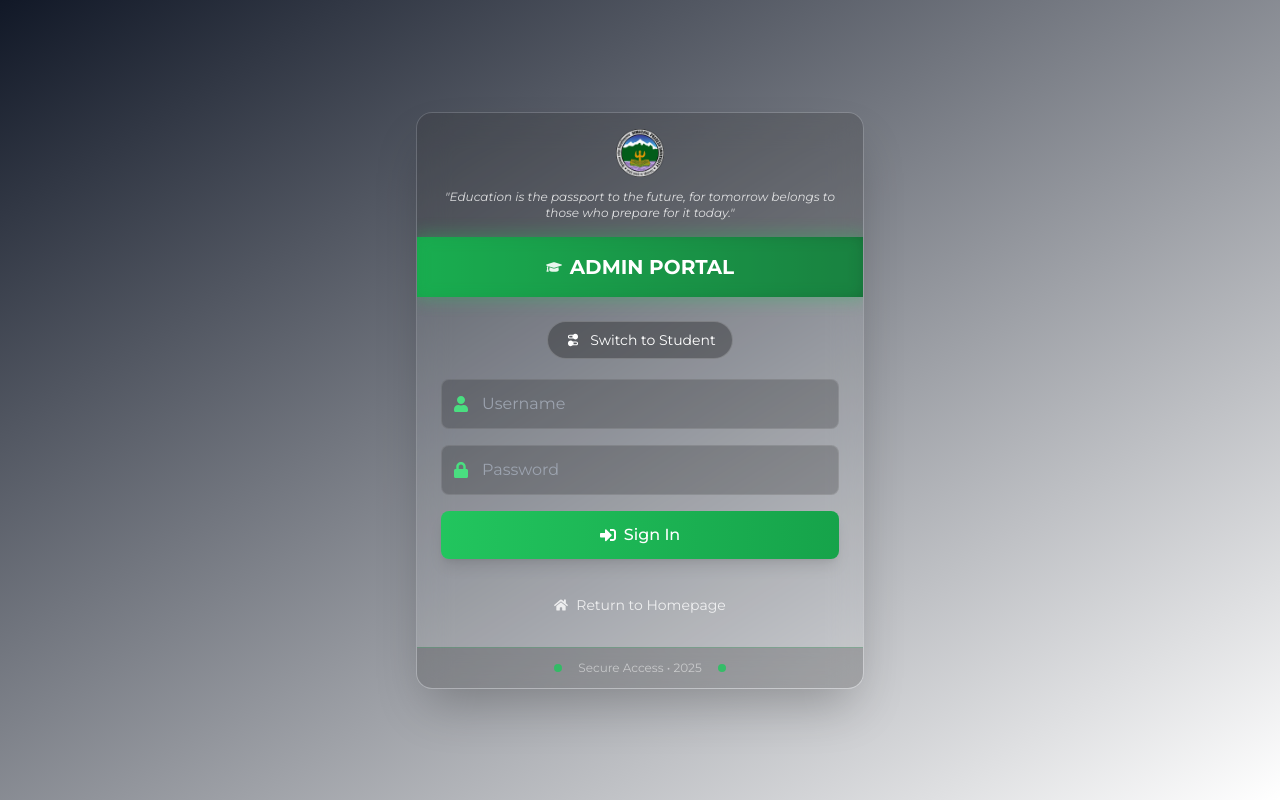
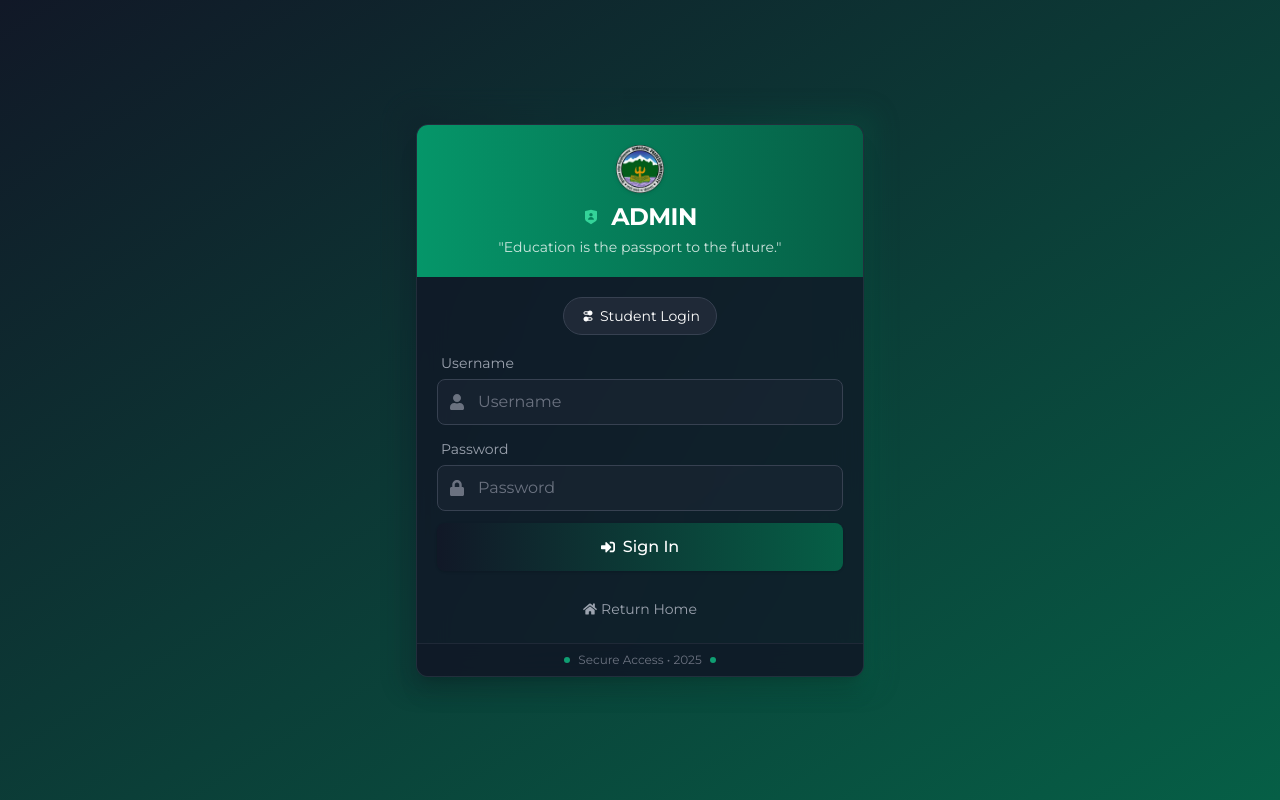
Before and after one commit to ayushthakur4/CollegeManage, a React (Vite) app: page /login in a window 1280 px wide. Shown: the top 800 px of the page. Built offline with nearby package versions, Linux system fonts and the light colour scheme.

Commit message:
Updated Hero component and other changes

```diff
--- a/src/pages/Admin.jsx
+++ b/src/pages/Admin.jsx
@@ -1,9 +1,10 @@
 import React, { useState } from "react";
 import { useNavigate, Link } from "react-router-dom";
-import { motion } from "framer-motion";
+import { motion, AnimatePresence } from "framer-motion";
 import { FaUser, FaLock, FaHome, FaExclamationCircle, FaSignInAlt, FaGraduationCap } from "react-icons/fa";
 import { IoMdSwitch } from "react-icons/io";
-import logo from "../assets/hpu1.webp"; // Your logo file
+import { RiShieldUserFill, RiUser3Fill } from "react-icons/ri";
+import logo from "../assets/hpu1.webp";
 
 const Admin = () => {
   const [username, setUsername] = useState("");
@@ -11,12 +12,13 @@ const Admin = () => {
   const [isAdmin, setIsAdmin] = useState(true);
   const [error, setError] = useState("");
   const [loading, setLoading] = useState(false);
+  const [isHovered, setIsHovered] = useState(false);
   const navigate = useNavigate();
 
   const quotes = [
-    "Education is the passport to the future, for tomorrow belongs to those who prepare for it today.",
-    "Learning is a treasure that will follow its owner everywhere.",
-    "The beautiful thing about learning is that no one can take it away from you."
+    "Education is the passport to the future.",
+    "Learning is a treasure that follows its owner.",
+    "The roots of education are bitter, but the fruit is sweet."
   ];
   const randomQuote = quotes[Math.floor(Math.random() * quotes.length)];
 
@@ -36,105 +38,133 @@ const Admin = () => {
     setLoading(false);
   };
 
-  // Dynamic color variables
-  const primaryColor = isAdmin ? 'green' : 'blue';
-  const gradientFrom = isAdmin ? 'from-green-600' : 'from-blue-600';
-  const gradientTo = isAdmin ? 'to-green-800' : 'to-blue-800';
-  const focusRing = isAdmin ? 'focus:ring-green-500' : 'focus:ring-blue-500';
-  const buttonGradientFrom = isAdmin ? 'from-green-500' : 'from-blue-500';
-  const buttonGradientTo = isAdmin ? 'to-green-600' : 'to-blue-600';
-  const buttonHoverFrom = isAdmin ? 'hover:from-green-400' : 'hover:from-blue-400';
-  const buttonHoverTo = isAdmin ? 'hover:to-green-500' : 'hover:to-blue-500';
-  const iconColor = isAdmin ? 'text-green-400' : 'text-blue-400';
-  const borderColor = isAdmin ? 'border-green-500/20' : 'border-blue-500/20';
+  // Dynamic theme variables
+  const theme = {
+    admin: {
+      primary: "emerald",
+      gradient: "from-emerald-600 to-emerald-800",
+      light: "emerald-400",
+      dark: "emerald-800",
+      icon: <RiShieldUserFill className="text-emerald-400" />
+    },
+    student: {
+      primary: "indigo",
+      gradient: "from-indigo-600 to-indigo-800",
+      light: "indigo-400",
+      dark: "indigo-800",
+      icon: <RiUser3Fill className="text-indigo-400" />
+    }
+  };
+
+  const currentTheme = isAdmin ? theme.admin : theme.student;
 
   return (
-    <div className={`min-h-screen flex items-center justify-center bg-gradient-to-br from-gray-900 to-${primaryColor}-900 p-4`}>
-      {/* Glassmorphism Card with Dynamic Color */}
+    <div className={`min-h-screen flex items-center justify-center bg-gradient-to-br from-gray-900 to-${currentTheme.dark} p-4 sm:p-6`}>
+      {/* Main Card Container - Responsive sizing */}
       <motion.div
-        initial={{ opacity: 0, scale: 0.95 }}
-        animate={{ opacity: 1, scale: 1 }}
-        transition={{ duration: 0.5 }}
-        className={`w-full max-w-md bg-white/5 backdrop-blur-lg rounded-2xl shadow-2xl overflow-hidden border border-white/10 ${isAdmin ? 'hover:shadow-green-500/20' : 'hover:shadow-blue-500/20'} transition-all`}
+        initial={{ opacity: 0, y: 20 }}
+        animate={{ opacity: 1, y: 0 }}
+        transition={{ duration: 0.4 }}
+        className="w-full max-w-xs sm:max-w-sm md:max-w-md relative"
       >
-        {/* Logo and Quote Section */}
-        <div className="p-4 flex flex-col items-center bg-black/20">
+        {/* Background Glow Effect */}
+        <div className={`absolute -inset-2 sm:-inset-3 bg-gradient-to-r from-${currentTheme.light} to-${currentTheme.dark} rounded-lg opacity-15 blur-md animate-pulse`}></div>
+
+        {/* Glass Card */}
+        <div className="relative bg-gray-900/80 backdrop-blur-lg border border-gray-700/50 rounded-xl overflow-hidden shadow-xl">
+          {/* Header Section - Responsive padding */}
+          <div className={`relative bg-gradient-to-r ${currentTheme.gradient} p-4 sm:p-5`}>
+            <div className="absolute inset-0 bg-noise opacity-10"></div>
+            <div className="relative z-10 flex flex-col items-center">
               <motion.img
                 src={logo}
                 alt="Institution Logo"
-            className="h-12 mb-3"
-            whileHover={{ scale: 1.05 }}
+                className="h-10 sm:h-12 mb-2 drop-shadow"
+                whileHover={{ scale: 1.03 }}
               />
-          <motion.div
-            className="text-center text-white/80 text-xs italic"
+              <div className="flex items-center gap-2 sm:gap-3">
+                {currentTheme.icon}
+                <h1 className="text-xl sm:text-2xl font-bold text-white tracking-tight">
+                  {isAdmin ? "ADMIN" : "STUDENT"}
+                </h1>
+              </div>
+              <motion.p
+                className="text-center text-white/80 text-xs sm:text-sm mt-1 max-w-xs"
                 initial={{ opacity: 0 }}
                 animate={{ opacity: 1 }}
                 transition={{ delay: 0.3 }}
               >
                 "{randomQuote}"
-          </motion.div>
+              </motion.p>
+            </div>
           </div>
 
-        {/* Animated Header with Glow Effect */}
+          {/* Form Container - Responsive spacing */}
+          <div className="p-4 sm:p-5 space-y-3 sm:space-y-4">
+            {/* Role Toggle - Responsive size */}
             <motion.div
-          className={`relative p-4 bg-gradient-to-r ${gradientFrom} ${gradientTo}`}
+              className="flex justify-center"
               whileHover={{ scale: 1.01 }}
-        >
-          <div className={`absolute -inset-1 bg-${primaryColor}-500 rounded-lg blur opacity-20 animate-pulse`}></div>
-          <div className="relative z-10 flex items-center justify-center gap-2">
-            <FaGraduationCap className="text-white/90" />
-            <h1 className="text-xl font-bold text-white text-center">
-              {isAdmin ? "ADMIN PORTAL" : "STUDENT PORTAL"}
-            </h1>
-          </div>
-        </motion.div>
-
-        {/* Form Container */}
-        <div className="p-6 space-y-5">
-          {/* Animated Role Switch */}
-          <motion.div
-            whileHover={{ scale: 1.05 }}
-            whileTap={{ scale: 0.95 }}
-            className="flex justify-center"
             >
               <button
                 onClick={() => setIsAdmin(!isAdmin)}
-              className={`flex items-center gap-2 px-4 py-2 bg-black/30 rounded-full text-white text-sm border border-white/20 hover:bg-white/10 transition-all ${isAdmin ? 'hover:text-green-300' : 'hover:text-blue-300'}`}
+                onMouseEnter={() => setIsHovered(true)}
+                onMouseLeave={() => setIsHovered(false)}
+                className={`relative flex items-center gap-1 px-3 py-1.5 sm:px-4 sm:py-2 bg-gray-800 rounded-full text-white text-xs sm:text-sm border border-gray-700 hover:bg-gray-700/50 transition-all group overflow-hidden`}
               >
-              <IoMdSwitch className="text-lg" />
-              Switch to {isAdmin ? "Student" : "Admin"}
+                <AnimatePresence mode="wait">
+                  <motion.span
+                    key={isAdmin ? "admin" : "student"}
+                    initial={{ opacity: 0, y: 5 }}
+                    animate={{ opacity: 1, y: 0 }}
+                    exit={{ opacity: 0, y: -5 }}
+                    transition={{ duration: 0.15 }}
+                    className="flex items-center gap-1"
+                  >
+                    <IoMdSwitch className="text-sm sm:text-base" />
+                    {isAdmin ? "Student Login" : "Admin Login"}
+                  </motion.span>
+                </AnimatePresence>
               </button>
             </motion.div>
 
-          {/* Error Message */}
+            {/* Error Message - Responsive size */}
+            <AnimatePresence>
               {error && (
                 <motion.div
-              initial={{ opacity: 0, y: -10 }}
-              animate={{ opacity: 1, y: 0 }}
-              className="flex items-center bg-red-400/20 text-red-200 p-3 rounded-lg border border-red-400/30 text-sm"
+                  initial={{ opacity: 0, height: 0 }}
+                  animate={{ opacity: 1, height: "auto" }}
+                  exit={{ opacity: 0, height: 0 }}
+                  className="overflow-hidden"
                 >
-              <FaExclamationCircle className="mr-2 animate-pulse" />
+                  <div className="flex items-center bg-red-500/20 text-red-200 p-2 sm:p-3 rounded-lg border border-red-500/30 text-xs sm:text-sm">
+                    <FaExclamationCircle className="mr-1.5 sm:mr-2" />
                     {error}
+                  </div>
                 </motion.div>
               )}
+            </AnimatePresence>
 
-          {/* Login Form */}
-          <form onSubmit={handleLogin} className="space-y-4">
+            {/* Login Form - Responsive elements */}
+            <form onSubmit={handleLogin} className="space-y-2 sm:space-y-3">
               {/* Username Field */}
               <motion.div
-              whileHover={{ x: 3 }}
-              className="space-y-2"
+                initial={{ opacity: 0, x: -5 }}
+                animate={{ opacity: 1, x: 0 }}
+                transition={{ delay: 0.1 }}
+                className="space-y-1"
               >
+                <label className="text-xs sm:text-sm text-gray-400 ml-1">Username</label>
                 <div className="relative">
-                <div className={`absolute inset-y-0 left-0 pl-3 flex items-center pointer-events-none ${iconColor}`}>
-                  <FaUser />
+                  <div className="absolute inset-y-0 left-0 pl-3 flex items-center pointer-events-none text-gray-500">
+                    <FaUser className="text-sm sm:text-base" />
                   </div>
                   <input
                     type="text"
                     placeholder="Username"
                     value={username}
                     onChange={(e) => setUsername(e.target.value)}
-                  className={`w-full pl-10 pr-4 py-3 bg-black/20 text-white placeholder-gray-400 rounded-lg border border-white/10 focus:outline-none focus:ring-2 ${focusRing} focus:border-transparent transition-all`}
+                    className={`w-full pl-9 sm:pl-10 pr-3 py-2 sm:py-2.5 text-sm sm:text-base bg-gray-800/50 text-white placeholder-gray-500 rounded-lg border border-gray-700 focus:outline-none focus:ring-1 focus:ring-${currentTheme.light} focus:border-transparent transition-all`}
                     required
                   />
                 </div>
@@ -142,74 +172,83 @@ const Admin = () => {
 
               {/* Password Field */}
               <motion.div
-              whileHover={{ x: 3 }}
-              className="space-y-2"
+                initial={{ opacity: 0, x: -5 }}
+                animate={{ opacity: 1, x: 0 }}
+                transition={{ delay: 0.2 }}
+                className="space-y-1"
               >
+                <label className="text-xs sm:text-sm text-gray-400 ml-1">Password</label>
                 <div className="relative">
-                <div className={`absolute inset-y-0 left-0 pl-3 flex items-center pointer-events-none ${iconColor}`}>
-                  <FaLock />
+                  <div className="absolute inset-y-0 left-0 pl-3 flex items-center pointer-events-none text-gray-500">
+                    <FaLock className="text-sm sm:text-base" />
                   </div>
                   <input
                     type="password"
                     placeholder="Password"
                     value={password}
                     onChange={(e) => setPassword(e.target.value)}
-                  className={`w-full pl-10 pr-4 py-3 bg-black/20 text-white placeholder-gray-400 rounded-lg border border-white/10 focus:outline-none focus:ring-2 ${focusRing} focus:border-transparent transition-all`}
+                    className={`w-full pl-9 sm:pl-10 pr-3 py-2 sm:py-2.5 text-sm sm:text-base bg-gray-800/50 text-white placeholder-gray-500 rounded-lg border border-gray-700 focus:outline-none focus:ring-1 focus:ring-${currentTheme.light} focus:border-transparent transition-all`}
                     required
                   />
                 </div>
               </motion.div>
 
-            {/* Submit Button */}
+              {/* Submit Button - Responsive size */}
               <motion.button
-              whileHover={{ scale: 1.03 }}
-              whileTap={{ scale: 0.97 }}
+                initial={{ opacity: 0, y: 5 }}
+                animate={{ opacity: 1, y: 0 }}
+                transition={{ delay: 0.3 }}
+                whileHover={{ scale: 1.01 }}
+                whileTap={{ scale: 0.98 }}
                 type="submit"
                 disabled={loading}
-              className={`w-full py-3 rounded-lg font-medium transition-all ${
+                className={`w-full py-2.5 sm:py-3 rounded-lg font-medium text-sm sm:text-base transition-all ${
                   loading
-                  ? `bg-${primaryColor}-600 cursor-not-allowed`
-                  : `bg-gradient-to-r ${buttonGradientFrom} ${buttonGradientTo} ${buttonHoverFrom} ${buttonHoverTo}`
-              } text-white shadow-lg flex items-center justify-center gap-2`}
+                    ? `bg-${currentTheme.primary}-600 cursor-not-allowed`
+                    : `bg-gradient-to-r from-${currentTheme.primary}-500 to-${currentTheme.primary}-600 hover:from-${currentTheme.primary}-400 hover:to-${currentTheme.primary}-500`
+                } text-white shadow flex items-center justify-center gap-1.5 sm:gap-2 relative overflow-hidden`}
               >
                 {loading ? (
                   <>
-                  <svg className="animate-spin h-4 w-4 text-white" xmlns="http://www.w3.org/2000/svg" fill="none" viewBox="0 0 24 24">
+                    <svg className="animate-spin h-4 w-4 sm:h-5 sm:w-5 text-white" xmlns="http://www.w3.org/2000/svg" fill="none" viewBox="0 0 24 24">
                       <circle className="opacity-25" cx="12" cy="12" r="10" stroke="currentColor" strokeWidth="4"></circle>
                       <path className="opacity-75" fill="currentColor" d="M4 12a8 8 0 018-8V0C5.373 0 0 5.373 0 12h4zm2 5.291A7.962 7.962 0 014 12H0c0 3.042 1.135 5.824 3 7.938l3-2.647z"></path>
                     </svg>
-                  Authenticating...
+                    Signing in...
                   </>
                 ) : (
                   <>
-                  <FaSignInAlt />
+                    <FaSignInAlt className="text-xs sm:text-sm" />
                     Sign In
                   </>
                 )}
               </motion.button>
             </form>
 
-          {/* Home Button */}
+            {/* Home Link - Responsive size */}
             <motion.div
-            whileHover={{ scale: 1.05 }}
-            className="text-center pt-2"
+              initial={{ opacity: 0 }}
+              animate={{ opacity: 1 }}
+              transition={{ delay: 0.4 }}
+              className="text-center pt-1 sm:pt-2"
             >
               <Link
                 to="/"
-              className={`inline-flex items-center gap-2 px-4 py-2 text-sm text-white/80 hover:text-white transition-all ${isAdmin ? 'hover:text-green-300' : 'hover:text-blue-300'}`}
+                className={`inline-flex items-center gap-1 px-3 py-1 text-xs sm:text-sm text-gray-400 hover:text-${currentTheme.light} transition-all`}
               >
-              <FaHome />
-              Return to Homepage
+                <FaHome className="text-xs sm:text-sm" />
+                <span>Return Home</span>
               </Link>
             </motion.div>
           </div>
 
-        {/* Futuristic Footer with Dynamic Color */}
-        <div className={`p-3 bg-black/20 text-center text-xs text-white/50 border-t ${borderColor}`}>
-          <div className="flex justify-center items-center gap-4">
-            <span className={`h-2 w-2 rounded-full bg-${primaryColor}-500 animate-pulse`}></span>
-            <span>Secure Access  • {new Date().getFullYear()}</span>
-            <span className={`h-2 w-2 rounded-full bg-${primaryColor}-500 animate-pulse`}></span>
+          {/* Footer - Responsive size */}
+          <div className="px-4 sm:px-5 py-2 bg-gray-900/50 border-t border-gray-800 text-center">
+            <div className="flex justify-center items-center gap-2 text-[0.6rem] sm:text-xs text-gray-500">
+              <span className={`h-1 w-1 sm:h-1.5 sm:w-1.5 rounded-full bg-${currentTheme.primary}-500 animate-pulse`}></span>
+              <span>Secure Access • {new Date().getFullYear()}</span>
+              <span className={`h-1 w-1 sm:h-1.5 sm:w-1.5 rounded-full bg-${currentTheme.primary}-500 animate-pulse`}></span>
+            </div>
           </div>
         </div>
       </motion.div>
```
Lines whose indentation alone changed are shown as unchanged.
